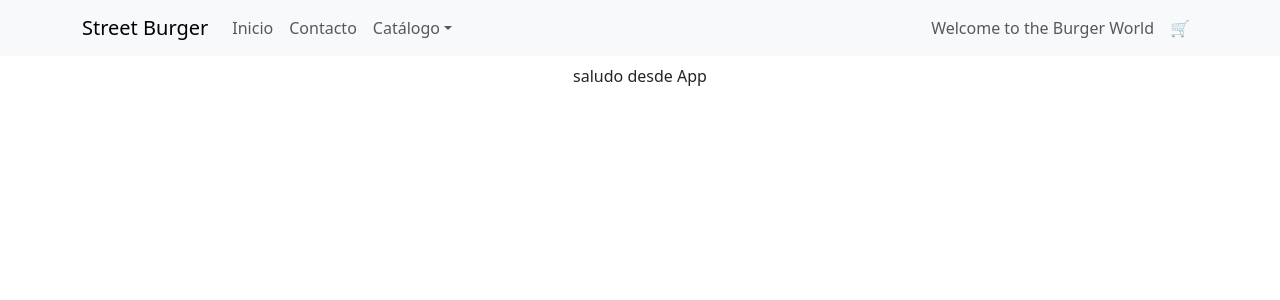
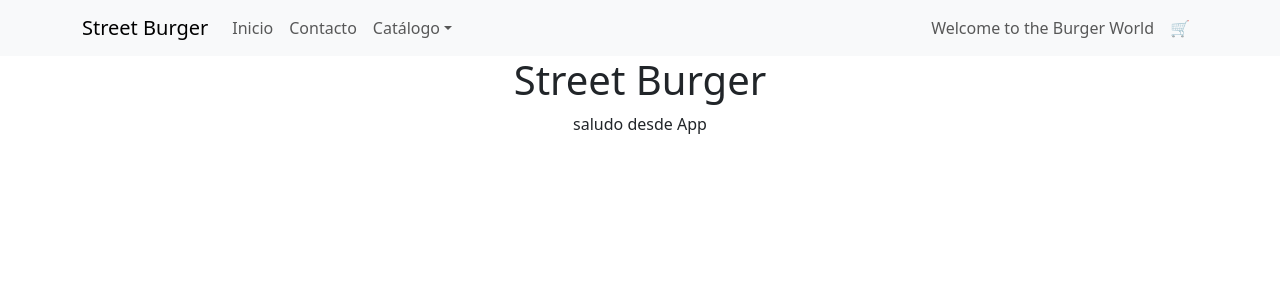
Before and after one commit to Cheruless/PreEntrega1-Pulgar, a React (Vite) app in the folder pulgar-ecomerce/: page / in a window 1280 px wide. Shown: the top 300 px of the page. Built offline with nearby package versions, Linux system fonts and the light colour scheme.

Commit message:
Modificacion de App.jsx

```diff
--- a/pulgar-ecomerce/src/App.jsx
+++ b/pulgar-ecomerce/src/App.jsx
@@ -1,11 +1,9 @@
-import { useState } from 'react';
-
 import NavBar from './components/NavBar/NavBar'
-import Brand from './components/Brand/Brand'
 import ProductListContainer from './components/ItemListContainer/ItemListContainer'
 
 import './App.css'
 import 'bootstrap/dist/css/bootstrap.min.css';
+import Brand from './components/Brand/Brand';
 
 
 function App() {
@@ -13,7 +11,7 @@ function App() {
   return (
     <>
       <NavBar BrandName={nameOfBrand}/>
-      <Brand titulo='Hold'></Brand>
+      <Brand props={nameOfBrand}/>
       <ProductListContainer greeting='saludo desde App'/>
     </>
   )
```
